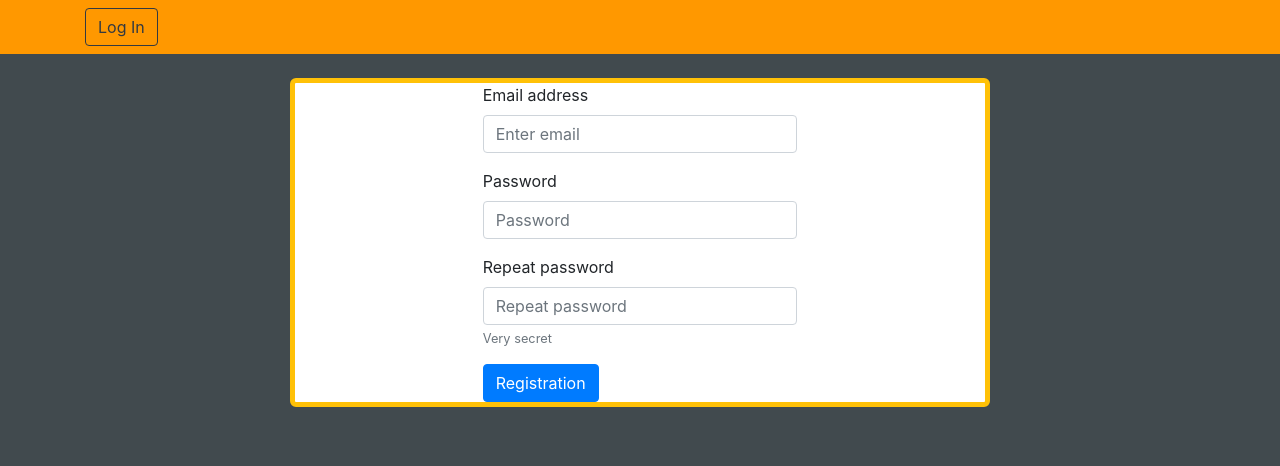
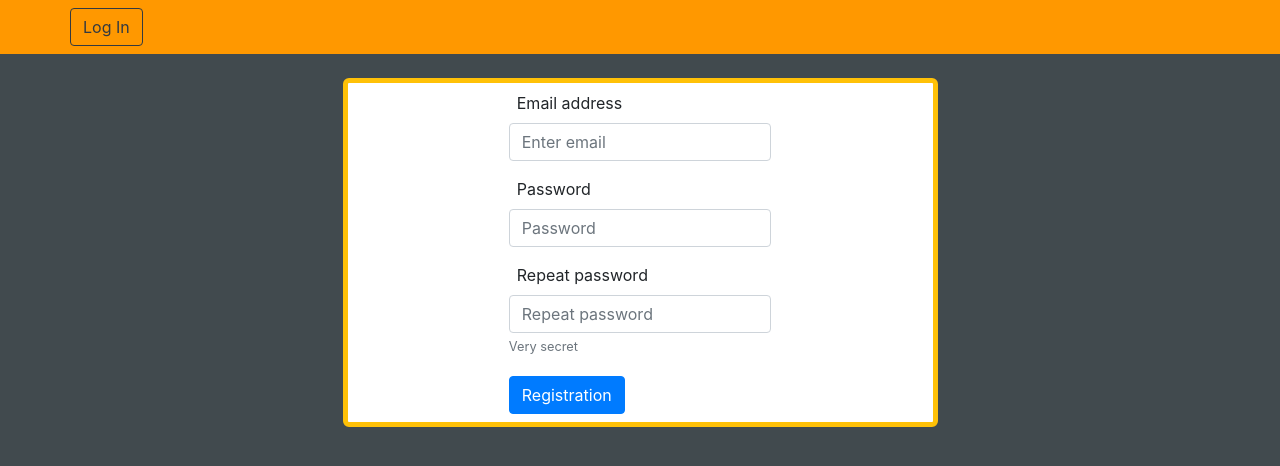
Before and after one commit to Voters25/Crads_client, a React (Create React App) app: page /Registration in a window 1280 px wide. Shown: the top 466 px of the page. Built offline with nearby package versions, Linux system fonts and the light colour scheme.

Commit message:
FIX style

```diff
--- a/src/Components/Card/CardEdit.jsx
+++ b/src/Components/Card/CardEdit.jsx
@@ -66,7 +66,7 @@ export default class CardEdit extends React.Component {
             <Row className="justify-content-center" style={{ height: '94.5vh' }}>
 
                 <Card className="mt-4 " style={{ width: '80%', height: '70%', color: 'black' }}>
-                    <Card.Body>
+                    <Card.Body style={{ overflow: 'auto' }}>
                         {editMode ?
                             <Form>
                                 <FormGroup>
--- a/src/Components/NavBar/NavBar.jsx
+++ b/src/Components/NavBar/NavBar.jsx
@@ -27,15 +27,15 @@ export default class NavBar extends React.Component {
 
         return (
 
-            <Navbar collapseOnSelect expand="md" bg="" style={{ background: '#ff9800' }} >
-                <Container>
-                    <NavbarToggle aria-controls="responsive-navbar-nav" />
+            <Navbar collapseOnSelect /* expand="md" - бургер-меню */ style={{ background: '#ff9800' }} >
+                <Container className="flex-nowrap" >
+                    {/* <NavbarToggle className="mr-md-3 " aria-controls="responsive-navbar-nav" /> */}
                     <NavbarCollapse id="responsive-navbar-nav" >
                         {userName ?
                         <React.Fragment>
-                            <Button onClick={this.logOut} variant="outline-dark">Log Out</Button>
-                            <Button onClick={this.getAllCards} variant="outline-dark">All cards</Button>
-                            <h5>{userName}</h5>
+                            <Button onClick={this.logOut} variant="outline-dark" className="mr-md-3 mr-sm-2 mr-2">Log Out</Button>
+                            <Button onClick={this.getAllCards} variant="outline-dark" className="mr-md-3 mr-sm-2 mr-2">All cards</Button>
+                            <h5 className="ml-auto d-none d-sm-inline" style={{ display: 'inline-block' }}>{userName}</h5>
                         </React.Fragment>
                         :
                             <Button onClick={this.getLogInPage} variant="outline-dark" className="mr-3">Log In</Button>
--- a/src/Components/UserForm/LogIn.jsx
+++ b/src/Components/UserForm/LogIn.jsx
@@ -35,26 +35,26 @@ export default class LogIn extends React.Component {
 
         return (
 
-            <Col xs={7} className="m-auto">
+            <Col xs={12} md={10} lg={8} xl={6} className="m-md-auto">
                 <Form className="mt-4 bg-white border-form-LogIn">
-                    <Form.Group sm={2} controlId="formBasicEmail">
-                        <Col xs={6}  className="m-auto mt-5">
-                            <Form.Label>Email address</Form.Label>
+                    <Form.Group  controlId="formBasicEmail" className="mt-2">
+                        <Col xs={12} sm={10} md={9} lg={8} xl={6} className="m-auto mt-5">
+                            <Form.Label className="ml-2">Email address</Form.Label>
                             <Form.Control type="email" placeholder="Enter email" onChange={this.changeEmail} ref={this.emailFormElement} value={this.props.email} />
                         </Col>
                     </Form.Group>
 
                     <Form.Group controlId="formBasicPassword">
-                        <Col xs={6} className="m-auto">
-                            <Form.Label>Password</Form.Label>
+                        <Col xs={12} sm={10} md={9} lg={8} xl={6} className="m-auto">
+                            <Form.Label className="ml-2">Password</Form.Label>
                             <Form.Control type="password" placeholder="Password" onChange={this.changePassword} ref={this.passwordFormElement} value={this.props.password} />
                         </Col>
                     </Form.Group>
-                    <Col xs={6} className="m-auto">
-                    <Button onClick={this.sendForm} variant="primary" className="m-auto">
+                    <Col /* xs={6} */ xs={12} sm={10} md={9} lg={8} xl={6} className="m-auto">
+                    <Button onClick={this.sendForm} variant="primary" className="mb-2 mt-1">
                         Log in
                     </Button>
-                    <Button onClick={this.getRegistrationPage} variant="warning" className="ml-md-2 ml-0">
+                    <Button onClick={this.getRegistrationPage} variant="warning" className="ml-sm-2 mb-2 mt-1">
                         Registration
                     </Button>
                     </Col>
--- a/src/Components/UserForm/Registration/Registration.jsx
+++ b/src/Components/UserForm/Registration/Registration.jsx
@@ -34,32 +34,32 @@ export default class Registration extends React.Component {
 
         return (
 
-            <Col xs={7} className="m-auto">
+            <Col xs={12} md={10} lg={8} xl={6} className="m-md-auto">
                 <Form className="mt-4 bg-white border-form-LogIn">
-                    <Form.Group sm={2} controlId="formBasicEmail">
-                        <Col xs={6}  className="m-auto mt-5">
-                            <Form.Label>Email address</Form.Label>
+                    <Form.Group sm={2} controlId="formBasicEmail" className="mt-2">
+                        <Col xs={12} sm={10} md={9} lg={8} xl={6}  className="m-auto mt-5">
+                            <Form.Label className="ml-2">Email address</Form.Label>
                             <Form.Control type="email" placeholder="Enter email" onChange={this.changeEmail} value={this.props.email} ref={this.emailFormElement} />
                         </Col>
                     </Form.Group>
 
                     <Form.Group controlId="formBasicPassword">
-                        <Col xs={6} className="m-auto">
-                            <Form.Label>Password</Form.Label>
+                        <Col xs={12} sm={10} md={9} lg={8} xl={6} className="m-auto">
+                            <Form.Label className="ml-2">Password</Form.Label>
                             <Form.Control type="password" placeholder="Password" onChange={this.changePassword} value={this.props.password} ref={this.passwordFormElement} />
                         </Col>
                     </Form.Group>
                     <Form.Group controlId="formBasicPassword">
-                        <Col xs={6} className="m-auto">
-                            <Form.Label> Repeat password</Form.Label>
+                        <Col xs={12} sm={10} md={9} lg={8} xl={6} className="m-auto">
+                            <Form.Label className="ml-2"> Repeat password</Form.Label>
                             <Form.Control type="password" placeholder="Repeat password" onChange={this.changePasswordTwo} value={this.props.passwordTwo} ref={this.passwordTwoFormElement} />
                             <Form.Text className="text-muted">
                                 Very secret
                             </Form.Text>
                         </Col>
                     </Form.Group>
-                    <Col xs={6} className="m-auto">
-                    <Button onClick={this.sendForm} variant="primary" className="m-auto">
+                    <Col xs={12} sm={10} md={9} lg={8} xl={6} className="m-auto">
+                    <Button onClick={this.sendForm} variant="primary" className="mb-2 mt-1">
                         Registration
                     </Button>
                     </Col>
--- a/src/Redux/userForm-reducer.js
+++ b/src/Redux/userForm-reducer.js
@@ -62,6 +62,9 @@ const userFormReducer = (state = initialState, action) => {
 /*===================================================================================*/
 // Log In
 
+
+                // https://card-manager.herokuapp.com
+
 export const sendLogInForm = (userForm) => {
     return dispatch => {
 
@@ -69,6 +72,7 @@ export const sendLogInForm = (userForm) => {
         formData.append('email', userForm.email);
         formData.append('password', userForm.password);
 
+        //localhost:5000
 
         fetch('http://localhost:5000/Login', {
             method: 'POST',
```
